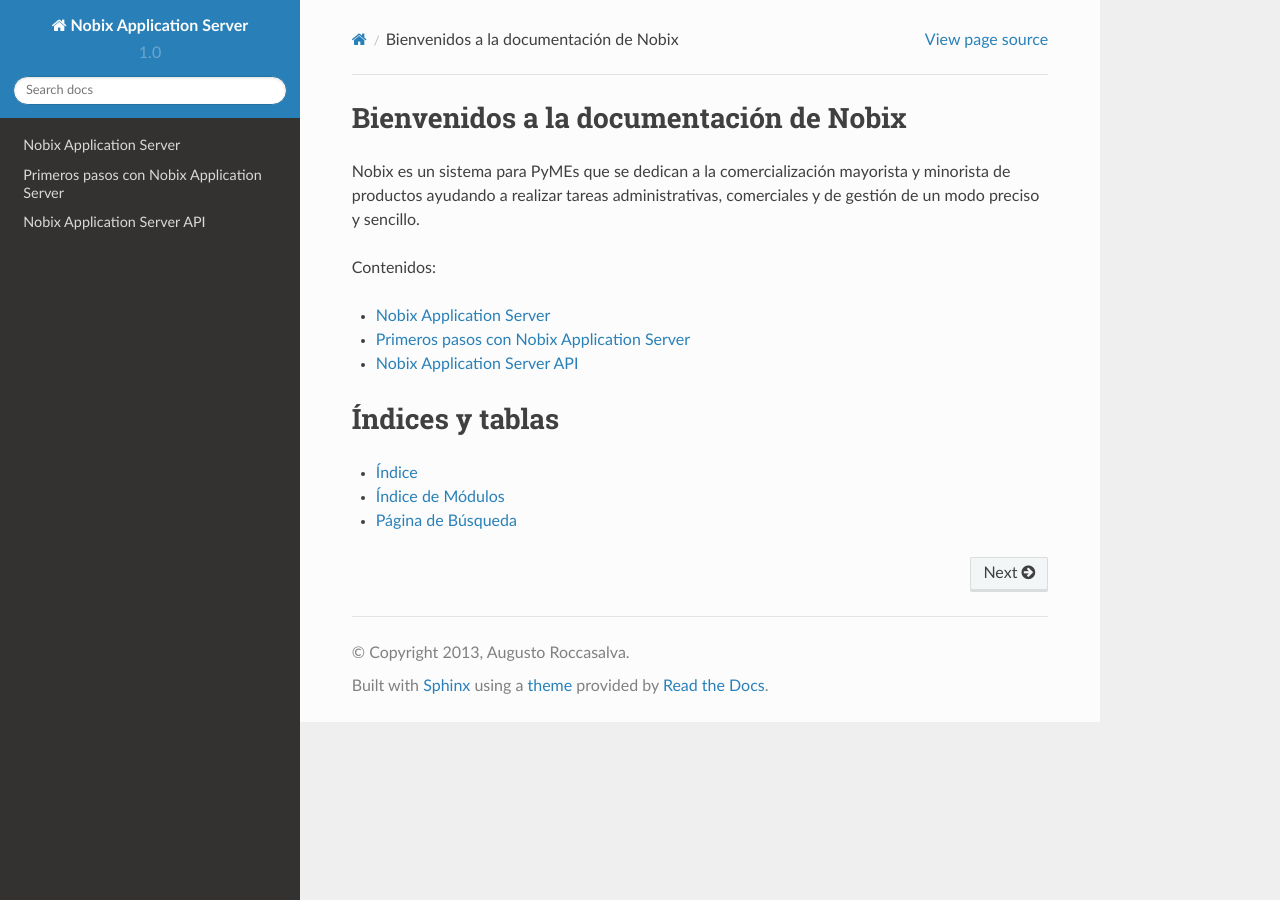
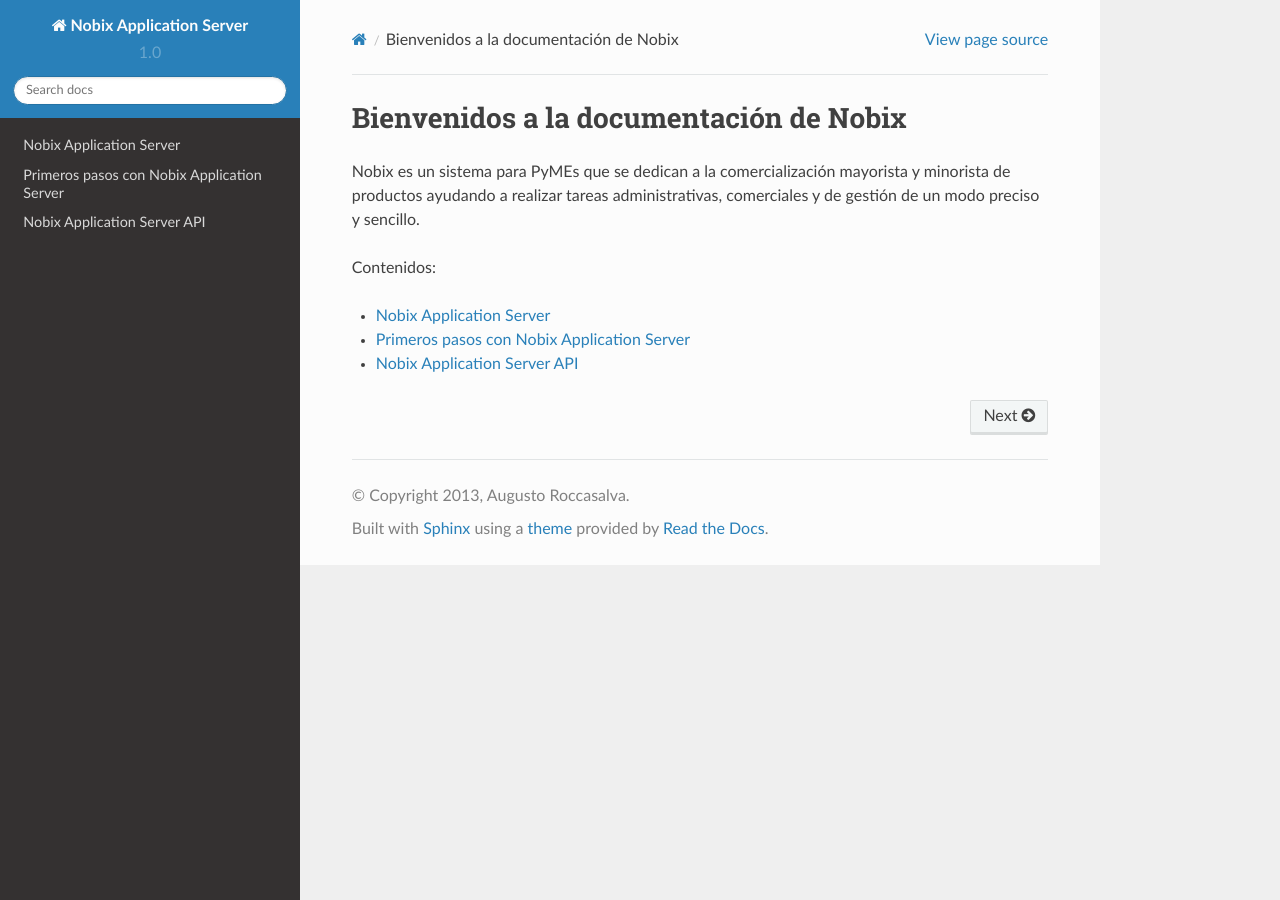
Before and after one commit to coyotevz/nbs, a Sphinx documentation site: the page built from docs/index.rst, in a window 1280 px wide. Built offline with Sphinx 7.4.7 and the Read the Docs theme 2.0.0, drawn with Linux system fonts in a browser that asks for light colours.

Commit message:
Removing unused indexes at documentation

```diff
--- a/docs/index.rst
+++ b/docs/index.rst
@@ -18,11 +18,3 @@
    intro
    tutorial
    api
-
-
-Índices y tablas
-================
-
-* :ref:`genindex`
-* :ref:`modindex`
-* :ref:`search`
```
